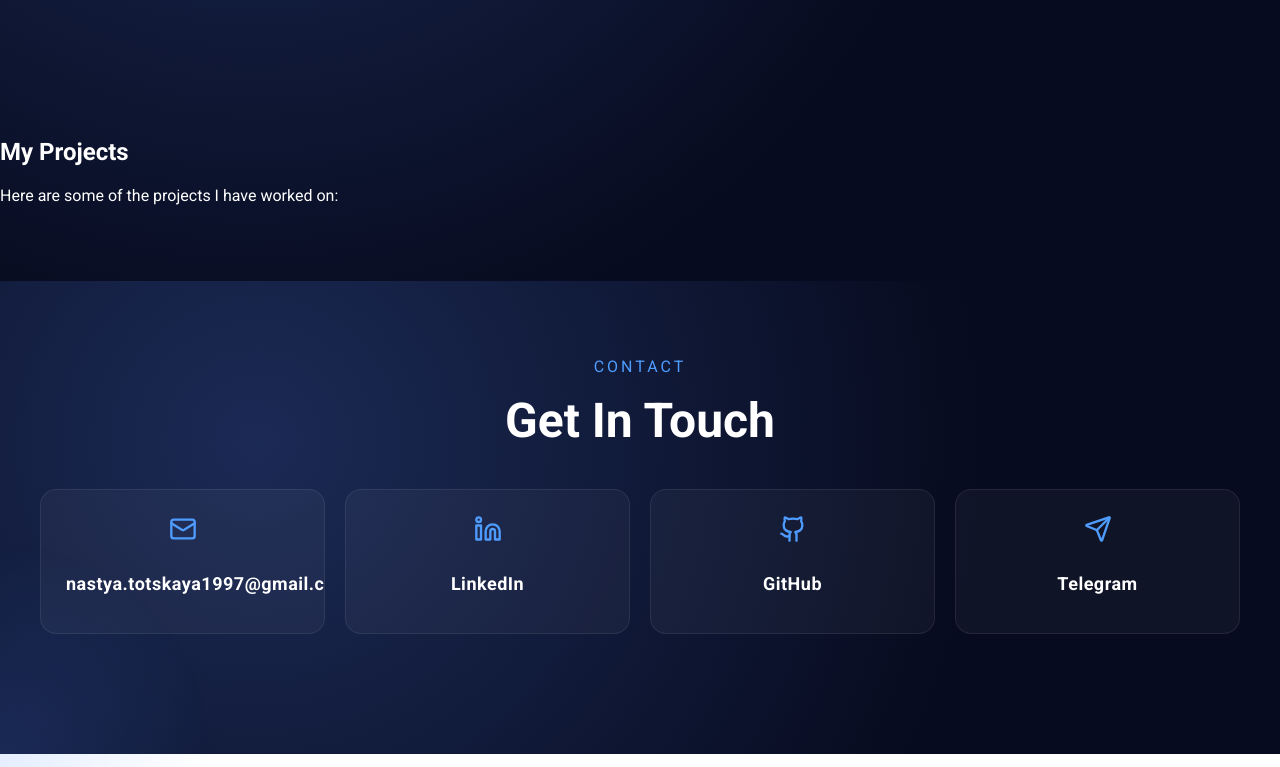
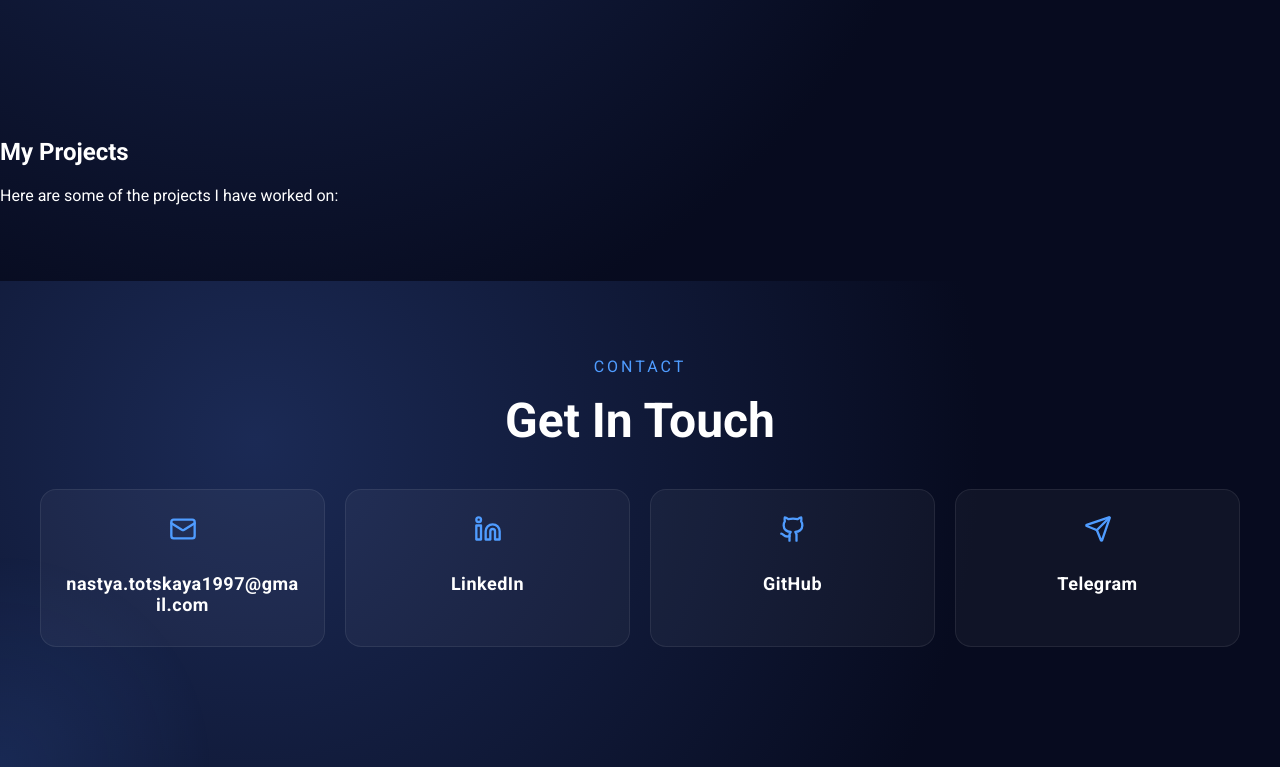
Before and after one commit to Anastasiia-git/anastasiia-totska.github.io, a Next.js app: page / in a window 1280 px wide. Shown: the part 1319-2086 px from the top of the page. Built offline with nearby package versions, Linux system fonts and the light colour scheme.

Commit message:
upDate contacts

```diff
--- a/components/Nav/Nav.tsx
+++ b/components/Nav/Nav.tsx
@@ -12,14 +12,13 @@ export default function Nav({ open, setOpen }: NavProps) {
   const [active, setActive] = useState("about");
   const navRef = useRef<HTMLDivElement>(null);
 
-  // Відстежуємо скрол для підсвічування секцій
   useEffect(() => {
     const handleScroll = () => {
       const sections = ["about", "projects", "contact"];
       sections.forEach((id) => {
         const section = document.getElementById(id);
         if (section) {
-          const top = section.offsetTop - 120; // старт підсвічування трохи раніше
+          const top = section.offsetTop - 120;
           const bottom = top + section.offsetHeight;
           if (window.scrollY >= top && window.scrollY < bottom) {
             setActive(id);
@@ -29,11 +28,10 @@ export default function Nav({ open, setOpen }: NavProps) {
     };
 
     window.addEventListener("scroll", handleScroll);
-    handleScroll(); // щоб підсвічування було відразу після завантаження
+    handleScroll();
     return () => window.removeEventListener("scroll", handleScroll);
   }, []);
 
-  // Закриваємо меню при кліку поза ним
   useEffect(() => {
     const handleClickOutside = (e: MouseEvent) => {
       if (navRef.current && !navRef.current.contains(e.target as Node)) {
--- a/sections/Contact/Contact.module.css
+++ b/sections/Contact/Contact.module.css
@@ -90,6 +90,8 @@
   letter-spacing: 0.5px;
 
   color: #ffffff;
+  word-break: break-word;
+  text-align: center;
 
   transition:
     color 0.3s ease,
--- a/sections/Contact/Contact.tsx
+++ b/sections/Contact/Contact.tsx
@@ -14,7 +14,7 @@ const contacts = [
   {
     icon: Linkedin,
     title: "LinkedIn",
-    link: "https://www.linkedin.com/feed/",
+    link: "https://www.linkedin.com/in/anastasiia-totskaya/",
   },
   {
     icon: Github,
@@ -24,7 +24,7 @@ const contacts = [
   {
     icon: Send,
     title: "Telegram",
-    link: "#",
+    link: "https://t.me/AT_dev1",
   },
 ];
 
```
